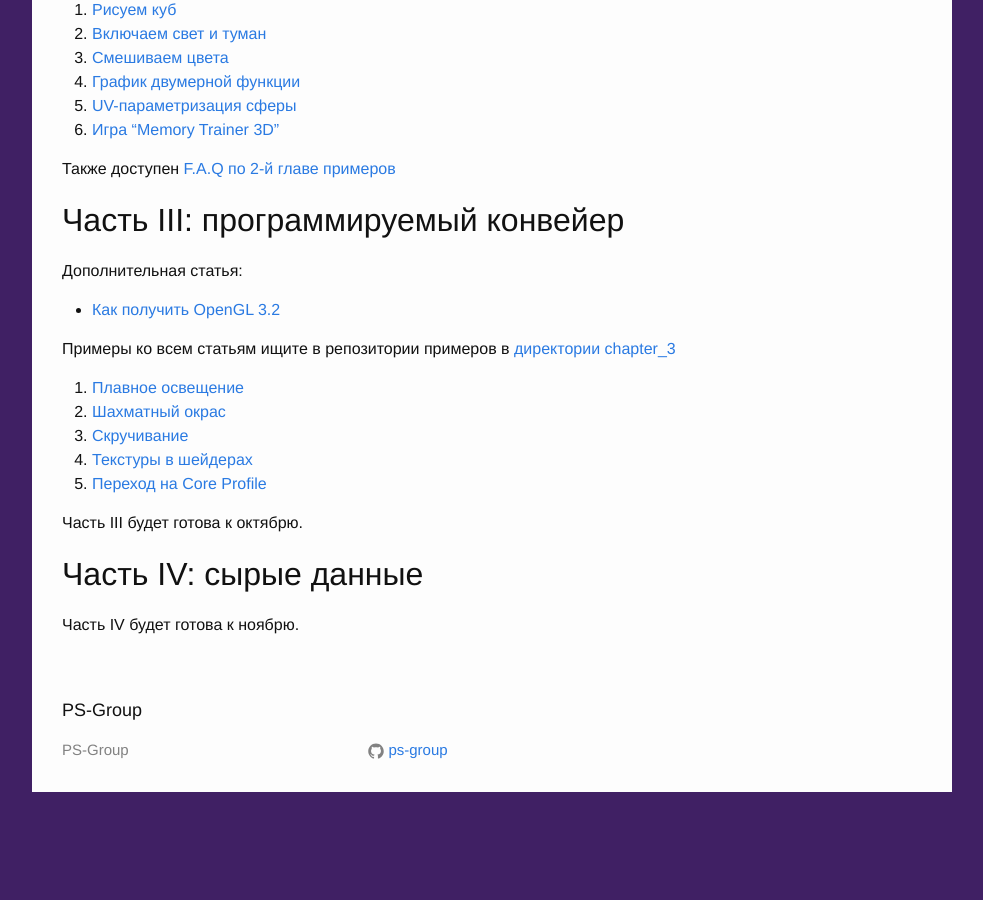
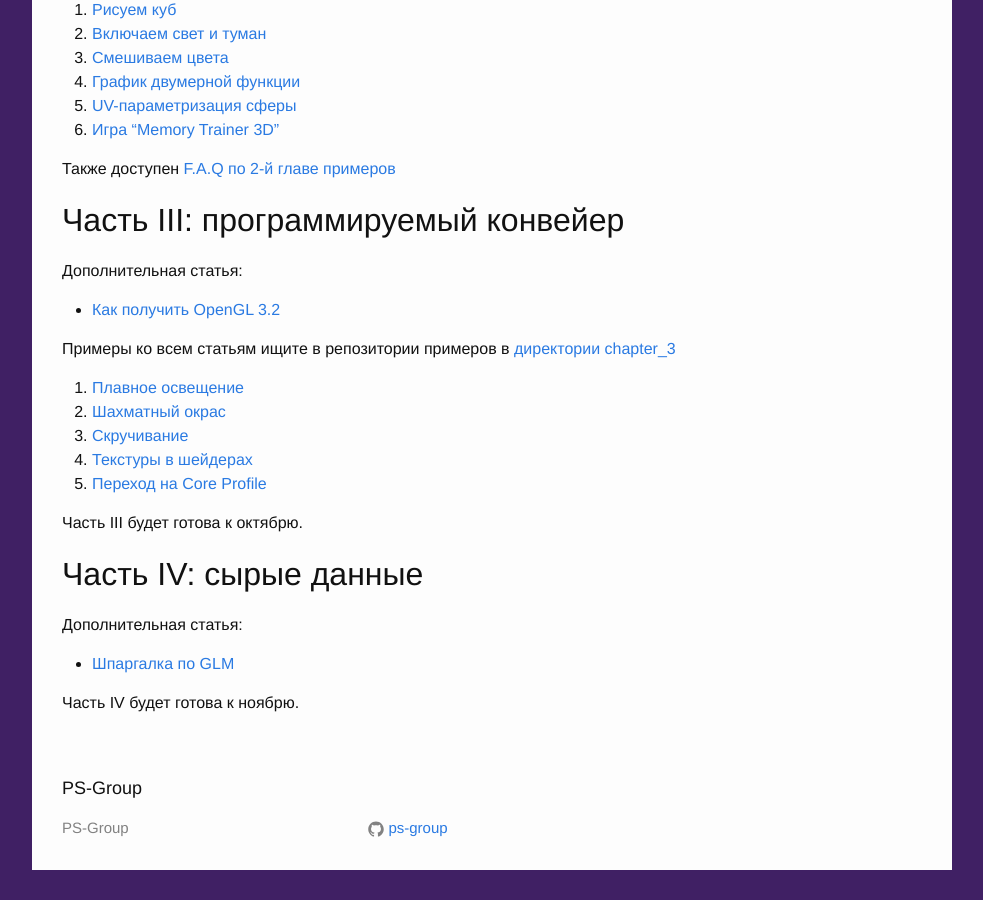
Before and after one commit to ps-group/ps-group.github.io, a Jekyll site: the page built from opengl.md, in a window 1280 px wide and 900 px high, scrolled down 842 px. Shown: the whole window, without its empty margins (148-1131 px from the left). Built offline with Jekyll 4.4.1, drawn with Linux system fonts in a browser that asks for light colours; before the commit the page ends 1664 px from its top, so only the background shows below that.

Commit message:
Добавил шпаргалку по GLM в индексную страницу

```diff
--- a/opengl.md
+++ b/opengl.md
@@ -58,4 +58,8 @@ permalink: /opengl/
 
 ## Часть IV: сырые данные
 
+Дополнительная статья:
+
+- [Шпаргалка по GLM](/opengl/glm_cheatsheet.html)
+
 Часть IV будет готова к ноябрю.
```
